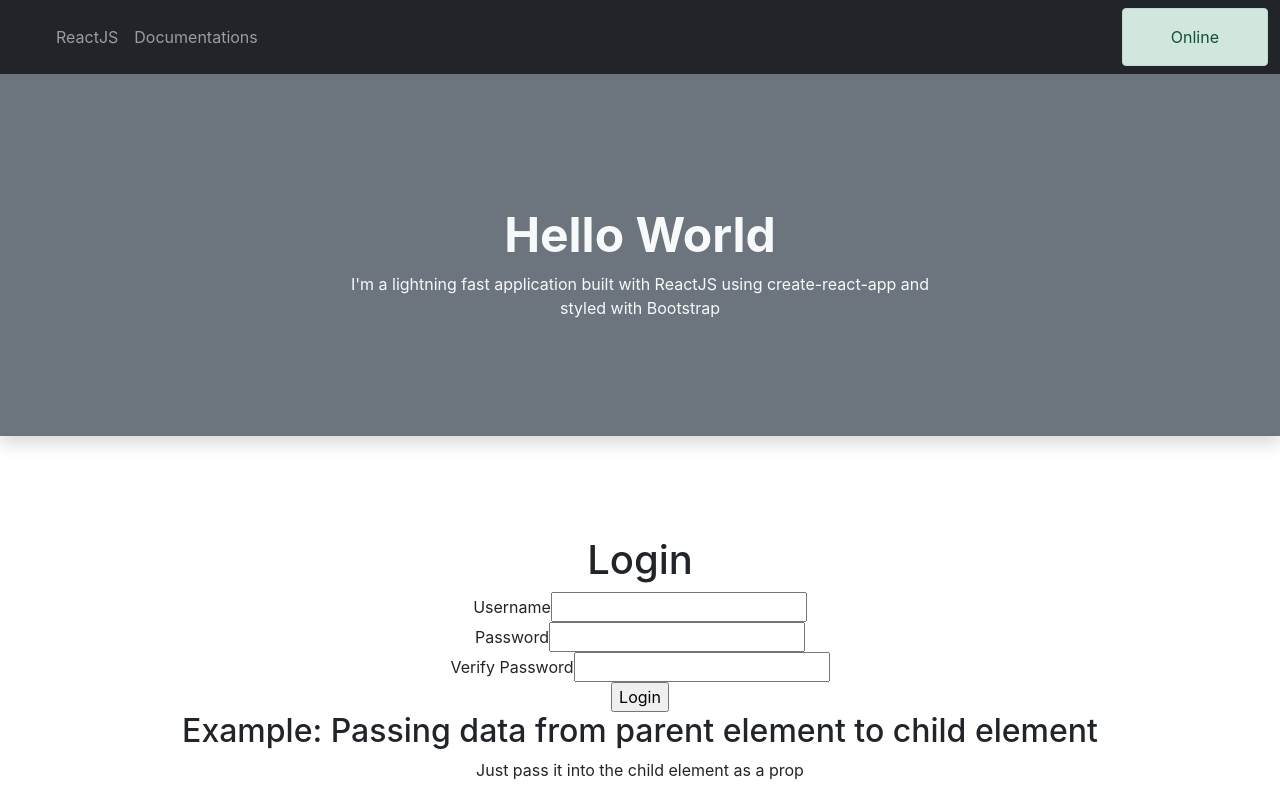
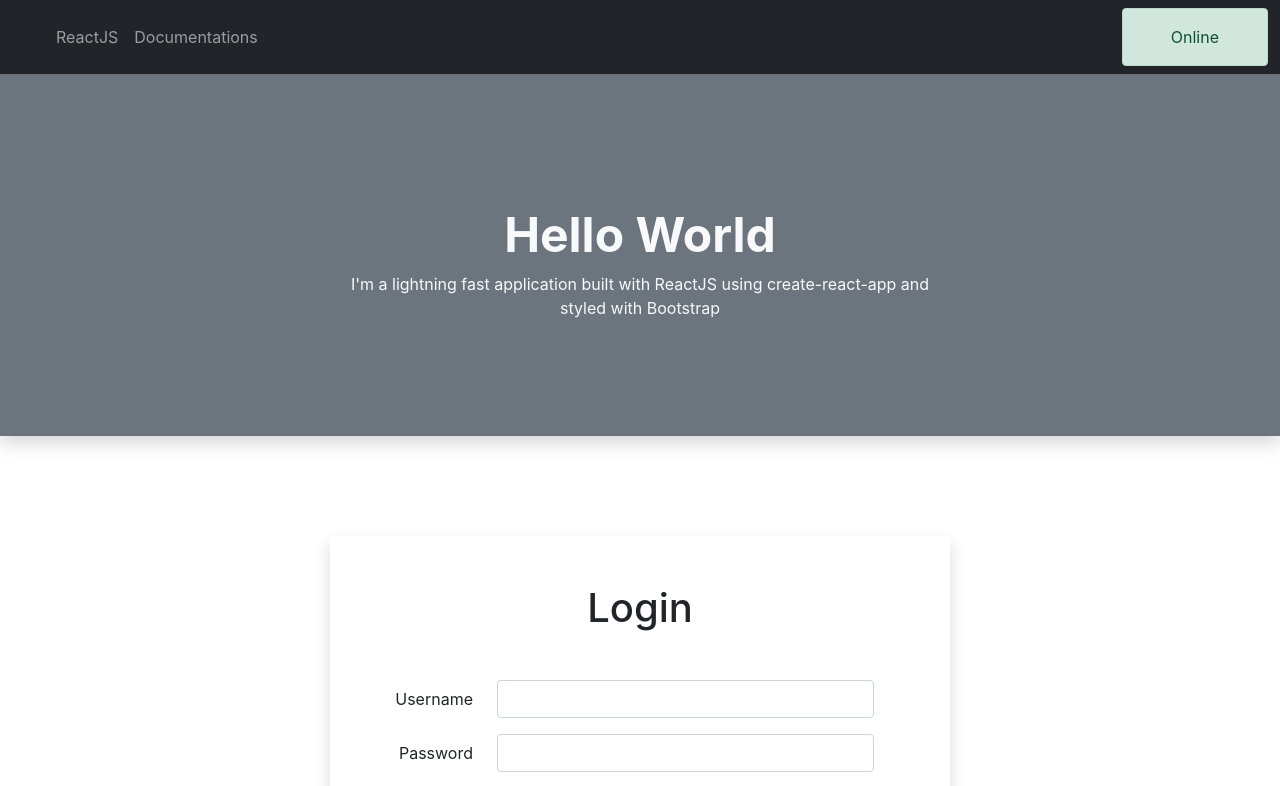
Before and after one commit to miketvo/reactjs-edu-demo, a React (Create React App) app: page / in a window 1280 px wide. Shown: the top 786 px of the page. Built offline with nearby package versions, Linux system fonts and the light colour scheme; no server answers.

Commit message:
Implemented bootstrap LoginForm.js

```diff
--- a/src/components/LoginForm.js
+++ b/src/components/LoginForm.js
@@ -22,11 +22,15 @@ const LoginForm = () => {
           alert("Authentication failed");
         }
       }}
+      className="shadow container py-lg-5 mb-5 w-50"
     >
-      <h1>Login</h1>
+      <h1 className="mb-5">Login</h1>
 
-      <div>
-        <label htmlFor="username">Username</label>
+      <div className="form-group row mb-3 justify-content-center">
+        <label htmlFor="username" className="col-2 col-form-label text-end">
+          Username
+        </label>
+        <div className="col-8 pe-4">
           <input
             id="username"
             name="username"
@@ -34,11 +38,16 @@ const LoginForm = () => {
             onChange={(e) => {
               setUsername(e.target.value);
             }}
+            className="form-control"
           />
         </div>
+      </div>
 
-      <div>
-        <label htmlFor="password">Password</label>
+      <div className="form-group row mb-3 justify-content-center">
+        <label htmlFor="password" className="col-2 col-form-label text-end">
+          Password
+        </label>
+        <div className="col-8 pe-4">
           <input
             id="password"
             name="password"
@@ -46,11 +55,19 @@ const LoginForm = () => {
             onChange={(e) => {
               setPassword(e.target.value);
             }}
+            className="form-control"
           />
         </div>
+      </div>
 
-      <div>
-        <label htmlFor="verify-password">Verify Password</label>
+      <div className="form-group row mb-3 justify-content-center">
+        <label
+          htmlFor="verify-password"
+          className="col-2 col-form-label text-end"
+        >
+          Verify Password
+        </label>
+        <div className="col-8 pe-4">
           <input
             id="verify-password"
             name="verify_password"
@@ -58,12 +75,14 @@ const LoginForm = () => {
             onChange={(e) => {
               setVerifyPassword(e.target.value);
             }}
+            className="form-control"
           />
         </div>
+      </div>
 
-      <div>
-        <input type="submit" value="Login" />
-      </div>
+      <button type="submit" className="btn btn-primary">
+        Login
+      </button>
     </form>
   );
 };
```
Lines whose indentation alone changed are shown as unchanged.
